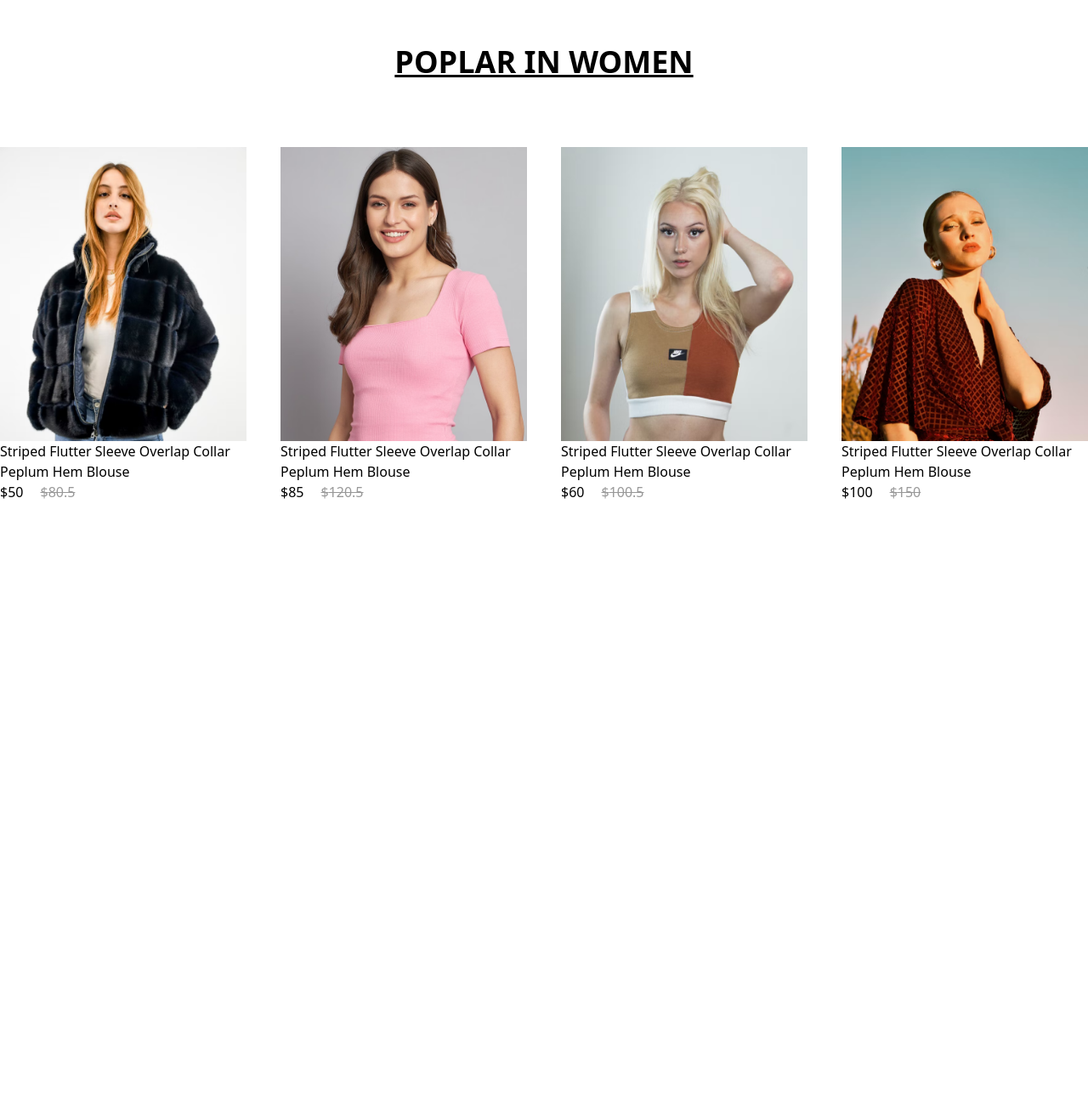
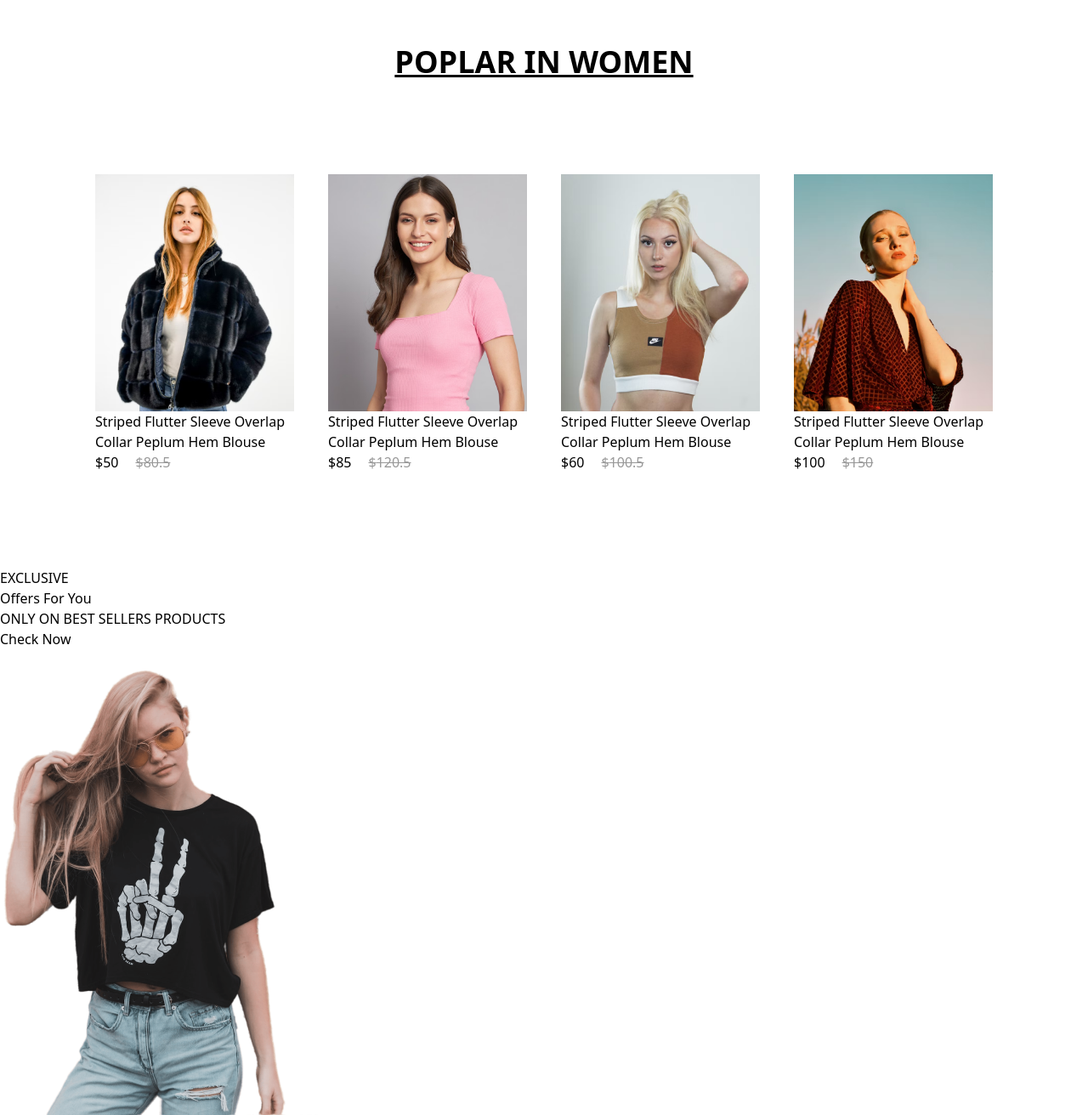
Before and after one commit to dasunthamsh/Shopping-Web, a React (Create React App) app: page / in a window 1280 px wide. Shown: the part 963-2275 px from the top of the page at 85% size. Before the commit the page ends 1554 px from the top, so only its background shows below. Built offline with nearby package versions, Linux system fonts and the light colour scheme.

Commit message:
new files added

```diff
--- /dev/null
+++ b/src/Components/Offer/Offer.tsx
@@ -0,0 +1,20 @@
+import React from 'react'
+import exclusive_image from '../Assets/exclusive_image.png'
+
+const Offer = ()=>{
+    return (
+        <div>
+            <div>
+                <h1>EXCLUSIVE</h1>
+                <h1>Offers For You</h1>
+                <p>ONLY ON BEST SELLERS PRODUCTS</p>
+                <button>Check Now</button>
+            </div>
+            <div>
+                <img src={exclusive_image} alt='exclusive_image'/>
+            </div>
+        </div>
+    )
+}
+
+export default Offer
--- a/src/Components/Popular/Popular.tsx
+++ b/src/Components/Popular/Popular.tsx
@@ -6,7 +6,7 @@
     return (
         <div className='mt-20'>
             <h1 className='flex justify-center underline text-4xl font-bold'>POPLAR IN WOMEN</h1>
-            <div className='flex gap-10 mt-20'>
+            <div className='flex gap-10 m-28'>
                  {/*loop everything in item class in here*/}
                 {data_product.map((item,i)=>{
                     return <Item key={i} id={item.id} name={item.name} image={item.image} new_price={item.new_price} old_price={item.old_price}/>
--- a/src/Pages/Shop.tsx
+++ b/src/Pages/Shop.tsx
@@ -1,12 +1,14 @@
 import React from 'react'
 import Hero from "../Components/Hero/Hero";
 import Popular from "../Components/Popular/Popular";
+import Offer from "../Components/Offer/Offer";
 
 const Shop = ()=>{
     return (
         <div>
             <Hero/>
             <Popular/>
+            <Offer/>
         </div>
     )
 }
```
